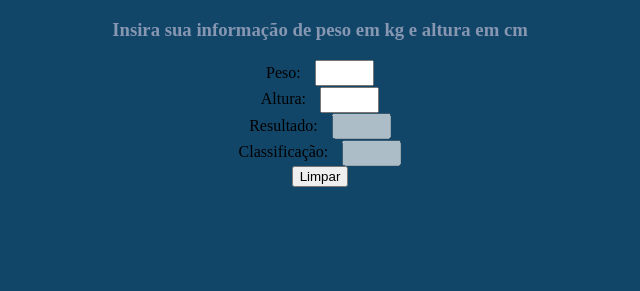
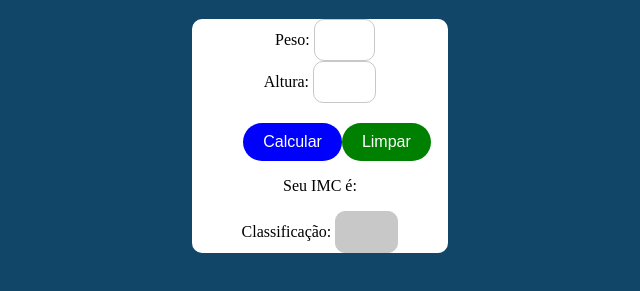
Before and after one commit to souzacef/ITSolutions-Atividade-01, a plain HTML site: page Atividade/index.html in a window 1280 px wide. Shown: the part 61-352 px from the top of the page, without its empty margins (320-960 px from the left). Drawn offline with Linux system fonts and the light colour scheme.

Commit message:
Switched focusout for a button + visual adjustments

```diff
--- a/Atividade/index.html
+++ b/Atividade/index.html
@@ -11,34 +11,31 @@
   <noscript>Seu navegador está com o JavaScript desativado!</noscript>
 
   <h1 id="titulo">Calculadora de IMC</h1>
-    <h3 id="subtitulo">Insira sua informação de peso em kg e altura em cm</h3>
+
 
   <form action=".">
-        <div class="item">
-            <label for="peso"> Peso:
-                <input type="text" name="peso" id="peso" value="">
-            </label>
+    <div class="peso">
+      <label for="peso">Peso:</label> <input type="text" name="peso" id="peso" value="">
     </div>
 
-        <div class="item">
-            <label for="altura"> Altura:
-                <input type="text" name="altura" id="altura" value="">
-            </label>
+    <div class="altura">
+      <label for="altura">Altura:</label> <input type="text" name="altura" id="altura" value="">
     </div>
 
-        <div class="item">
-            <label for="resultado"> Resultado:
-                <input type="text" name="resultado" id="resultado" disabled>
-            </label>
+    <div class="button-container">
+      <button id="calcular" class="botao" onclick="calcularIMC()">Calcular</button>
+      <button id="limpar" class="botao" onclick="limpar()">Limpar</button>
     </div>
 
-        <div class="item">
-            <label for="classificacao"> Classificação:
-                <input type="text" name="classificacao" id="classificacao" disabled>
-            </label>
+    <div class="mostra-imc">
+      <p id="mostra-imc">Seu IMC é: </p>
     </div>
 
-        <button id="limpar" class="botao" onclick="limpar()">Limpar</button>
+    <div class="classificacao">
+  <label for="classificacao">Classificação:</label>
+  <input type="text" name="classificacao" id="classificacao" disabled>
+</div>
+
   </form>
 
 
--- a/Atividade/script.js
+++ b/Atividade/script.js
@@ -1,30 +1,31 @@
-window.onload=function(){
-    document.getElementById("altura").addEventListener("focusout",function(){
-       peso = document.getElementById("peso").value;
-       altura = document.getElementById("altura").value;
+function calcularIMC() {
+    peso = document.getElementById("peso").value;
+    altura = document.getElementById("altura").value;
 
-       resultado = (parseFloat(peso)
-       / ((parseFloat(altura) / 100) * (parseFloat(altura) / 100)))
-       .toFixed(2);
 
-       document.getElementById("resultado").value = resultado;
+    if (peso === "" || altura === "") {
+      alert("Por favor, preencha os campos de peso e altura!");
+      return;
+    }
 
-       if(resultado < 18.5) {
-        document.getElementById("classificacao").value = "Abaixo do peso";
-       }else if(resultado >= 18.5 && resultado < 24.9) {
-        document.getElementById("classificacao").value="Peso normal";
-       }else if(resultado >= 25 && resultado < 29.9) {
-        document.getElementById("classificacao").value="Sobrepeso";
-       }else{
-        document.getElementById("classificacao").value="Obesidade";
-       }
+    resultado = (parseFloat(peso) / ((parseFloat(altura) / 100) * (parseFloat(altura) / 100))).toFixed(2);
 
-    })
-}
+    let mostraImc = document.getElementById("mostra-imc");
+    mostraImc.textContent = "Seu IMC é: " + resultado;
 
-document.getElementById("limpar").addEventListener("click", function(){
-    document.getElementById("peso").value = "";
-    document.getElementById("altura").value = "";
-    document.getElementById("resultado").value = "";
-    document.getElementById("classificacao").value = "";
-})
+    if (resultado < 18.5) {
+      document.getElementById("classificacao").value = "Abaixo do peso";
+    } else if (resultado >= 18.5 && resultado < 24.9) {
+      document.getElementById("classificacao").value = "Peso normal";
+    } else if (resultado >= 25 && resultado < 29.9) {
+      document.getElementById("classificacao").value = "Sobrepeso";
+    } else {
+      document.getElementById("classificacao").value = "Obesidade";
+    }
+
+    console.log("Resultado do IMC:", resultado);
+    console.log("Classificação:", document.getElementById("classificacao").value);
+
+
+    event.preventDefault();
+  }
--- a/Atividade/style.css
+++ b/Atividade/style.css
@@ -1,42 +1,96 @@
 body {
-    background-color: rgb(17, 70, 105);
-    margin: 0%;
-}
+    background-color: rgb(17, 70, 105);  /* Cor de fundo da página */
+    margin: 0%; /* Remove margem do body */
+  }
 
-h1 {
-    color: rgb(135, 150, 177);
-    text-align: center;
-}
+  h1 {
+    color: rgb(135, 150, 177);  /* Cor do título */
+    text-align: center; /* Alinhamento central do título */
+  }
 
-h3 {
-    color: rgb(135, 150, 177);
-    text-align: center;
-}
 
-form {
-    display: flex;
-    flex-direction: row;
-    flex-wrap: wrap;
-    justify-content: center;
-    align-items: stretch;
-    width: 80%;
-    margin-left: auto;
-    margin-right: auto;
-}
 
-label {
-    width: 100px;
-    line-height: 26px;
-    margin-bottom: 10px;
-}
+  form {
+    display: flex; /* Define o formulário como um elemento flexbox */
+    flex-direction: row;  /* Organiza os elementos do formulário na horizontal */
+    flex-wrap: wrap;  /* Permite quebrar linhas se necessário */
+    justify-content: center; /* Centraliza o conteúdo horizontalmente */
+    align-items: stretch; /* Estica os elementos para preencher a altura disponível */
+    width: 20%; /* Define a largura do formulário como 20% */
+    margin-left: auto; /* Adiciona margem esquerda automática */
+    margin-right: auto; /* Adiciona margem direita automática */
+    background-color: white; /* Cor de fundo do formulário */
+    border-radius: 10px; /* Borda arredondada do formulário */
+  }
 
-input {
-    height: 20px;
-    width: 5%;
-    margin-left: 10px;
-}
+  label {
+    width: 90px; /* Largura das labels */
+    line-height: 26px; /* Altura da linha das labels */
+    margin-bottom: 10px; /* Margem inferior das labels */
+  }
 
-.item {
+  input {
+    height: 30px; /* Altura dos campos de entrada */
+    width: 20%; /* Largura dos campos de entrada */
+    padding: 5px; /* Padding interno dos campos */
+    border: 1px solid rgb(200, 200, 200); /* Borda dos campos */
+    border-radius: 10px; /* Borda arredondada dos campos */
+    font-size: 16px; /* Tamanho da fonte dos campos */
+  }
+
+
+  .peso{
     width: 100%;
     text-align: center;
-}
+    margin-left: 10px;
+  }
+
+  .altura {
+    width: 100%;
+    text-align: center;
+  }
+
+  .mostra-imc {
+    width: 100%;
+    text-align: center;
+  }
+
+  .classificacao {
+    width: 100%;
+    text-align: center;
+  }
+
+  #limpar {
+    background-color: rgb(0, 128, 0);  /* Cor de fundo do botão "Limpar" */
+    color: white; /* Cor da fonte do botão "Limpar" */
+    border: none; /* Remove a borda do botão "Limpar" */
+    padding: 10px 20px; /* Padding interno do botão "Limpar" */
+    font-size: 16px; /* Tamanho da fonte do botão "Limpar" */
+    border-radius: 20px; /* Borda arredondada do botão "Limpar" */
+    margin-right: 20% /* Margem direita do botão "Limpar" */
+  }
+
+  .button-container {
+    width: 100%;
+    text-align: center;
+    margin-top: 20px;  /* Margem superior do container de botões */
+    display: flex; /* Define o container de botões como um elemento flexbox */
+    justify-content: space-between; /* Distribui os botões horizontalmente com espaçamento entre eles */
+  }
+
+
+  #calcular {
+    background-color: rgb(0, 0, 255); /* Cor de fundo do botão "Calcular" */
+    color: white; /* Cor da fonte do botão "Calcular" */
+    border: none; /* Remove a borda do botão "Calcular" */
+    padding: 10px 20px; /* Padding interno do botão "Calcular" */
+    font-size: 16px; /* Tamanho da fonte do botão "Calcular" */
+    border-radius: 20px; /* Borda arredondada do botão "Calcular" */
+    margin-left: 20%; /* Margem esquerda do botão "Calcular" */
+  }
+
+
+
+  #classificacao {
+    background-color: rgb(200, 200, 200); /* Cor de fundo do campo "Classificação" */
+  }
```
Lines whose indentation alone changed are shown as unchanged.
